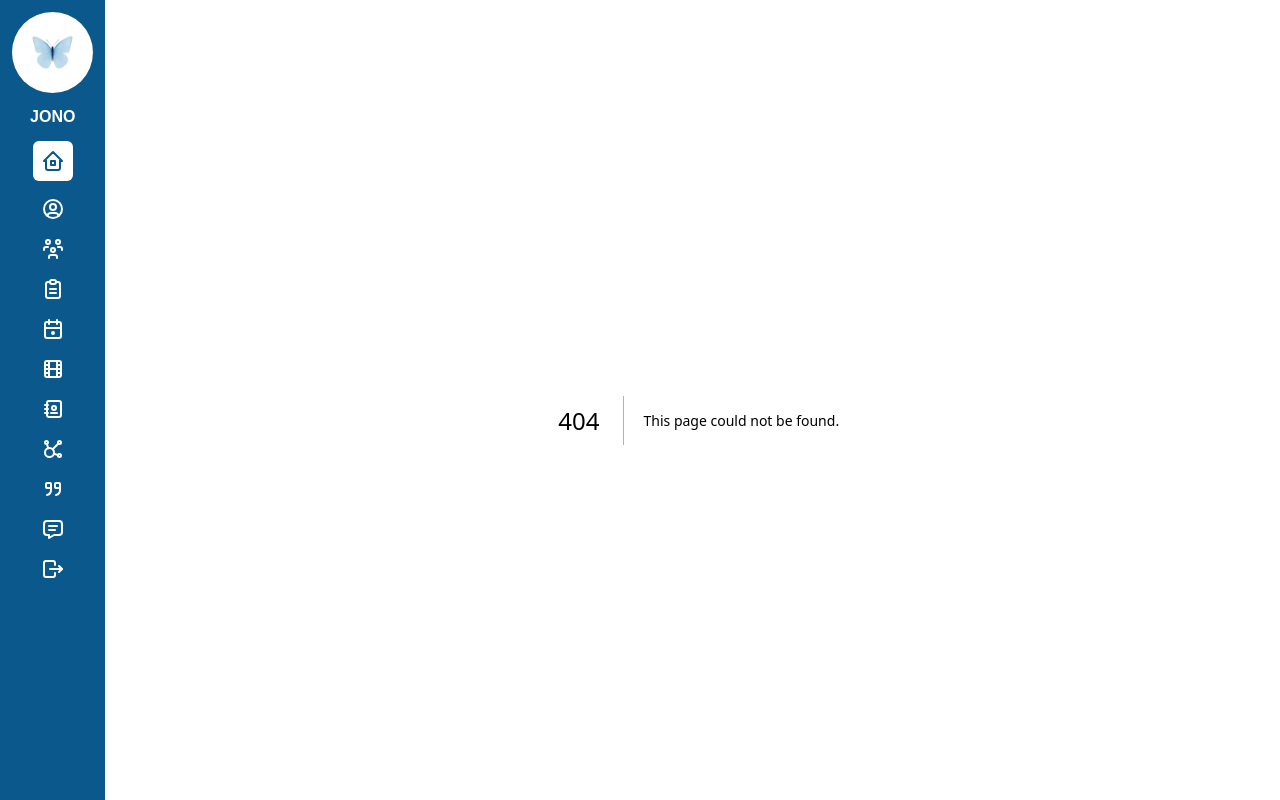
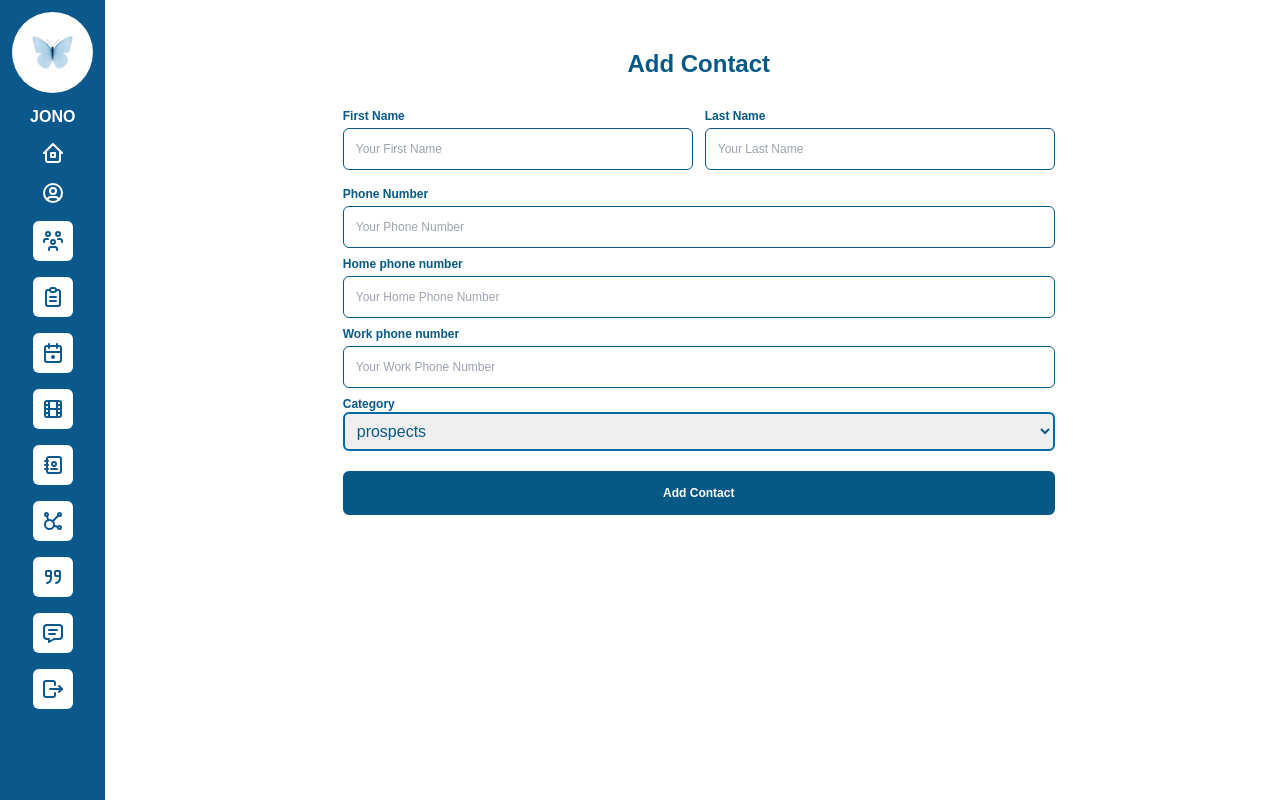
Before and after one commit to adindaistika/project_prospect, a Next.js app: page /contact/add in a window 1280 px wide. Before the commit this address had no page. Built offline with nearby package versions, Linux system fonts and the light colour scheme.

Commit message:
contact add

```diff
--- a/src/components/Navbar.jsx
+++ b/src/components/Navbar.jsx
@@ -9,9 +9,12 @@ import { IconAddressBook } from "@tabler/icons-react";
 import { IconCalendarDue } from "@tabler/icons-react";
 import { IconUserCircle } from "@tabler/icons-react";
 import { IconHome2 } from "@tabler/icons-react";
+import { useRouter } from "next/router";
+import Link from 'next/link';
 
 
 const Navbar = () => {
+  const router = useRouter();
   return (
     <nav className="bg-primary p-3 space-y-3">
       <div>
@@ -19,19 +22,43 @@ const Navbar = () => {
         <h1 className="text-center text-white font-semibold">JONO</h1>
       </div>
       <div className="flex flex-col items-center gap-4">
+        <Link href = {'/'}>
+        <div className={router.pathname === "/" && "bg-second p-2 w-max rounded-md"}>
+          <IconHome2 color={router.pathname === "/" ? "#0B588D" : "#FFFFFF"} />
+        </div>
+        </Link>
+        <Link href = {'/contact'}>
+        <div className={router.pathname === "/contact" && "bg-second p-2 w-max rounded-md"}>
+          <IconUserCircle color={router.pathname === "/contact" ? "#0B588D" : "#ffffff"} />
+        </div>
+        </Link>
         <div className="bg-second p-2 w-max rounded-md">
-          <IconHome2 color="#0B588D" />
+          <IconUsersGroup color="#0B588D" />
         </div>
-        <IconUserCircle color="#ffffff"/>
-        <IconUsersGroup color="#ffffff"/>
-        <IconClipboardText color="#ffffff"/>
-        <IconCalendarDue color="#ffffff"/>
-        <IconMovie color="#ffffff" />
-        <IconAddressBook color="#ffffff" />
-        <IconAffiliate color="#ffffff"/>
-        <IconQuote color="#ffffff" />
-        <IconMessage color="#ffffff"/>
-        <IconLogout color="#ffffff"/>
+        <div className="bg-second p-2 w-max rounded-md">
+          <IconClipboardText color="#0B588D" />
+        </div>
+        <div className="bg-second p-2 w-max rounded-md">
+          <IconCalendarDue color="#0B588D" />
+        </div>
+        <div className="bg-second p-2 w-max rounded-md">
+          <IconMovie color="#0B588D" />
+        </div>
+        <div className="bg-second p-2 w-max rounded-md">
+          <IconAddressBook color="#0B588D" />
+        </div>
+        <div className="bg-second p-2 w-max rounded-md">
+          <IconAffiliate color="#0B588D" />
+        </div>
+        <div className="bg-second p-2 w-max rounded-md">
+          <IconQuote color="#0B588D" />
+        </div>
+        <div className="bg-second p-2 w-max rounded-md">
+          <IconMessage color="#0B588D" />
+        </div>
+        <div className="bg-second p-2 w-max rounded-md">
+          <IconLogout color="#0B588D" />
+        </div>
       </div>
     </nav>
   );
--- /dev/null
+++ b/src/pages/contact/add/index.jsx
@@ -0,0 +1,84 @@
+const AddContact = () => {
+    return (
+        <main className="w-full lg:max-w-3xl lg:mx-auto text-sky-800 p-7">
+            <h1 className="text-center font-bold text-2xl">Add Contact</h1>
+            <form className="mt-5">
+                <div className="grid grid-cols-2 gap-3">
+                    <label className="flex my-2 flex-col gap-1 text-xs w-full">
+                        <span className="text-xs font-bold text-sky-800">First Name</span>
+                        <input
+                            className="p-3 rounded-md outline-none border border-sky-800 text-sky"
+                            type="text"
+                            required
+                            placeholder="Your First Name"
+                            name="firstname"
+                            id="firstname"
+                        />
+                    </label>
+                    <label className="flex my-2 flex-col gap-1 text-xs w-ful">
+                        <span className="text-xs font-bold text-sky-800">Last Name</span>
+                        <input
+                            className="p-3 rounded-md outline-none border border-sky-800 text-sky"
+                            type="text"
+                            required
+                            placeholder="Your Last Name"
+                            name="lastname"
+                            id="lastname"
+                        />
+                    </label>
+                </div>
+                <label className="flex my-2 flex-col gap-1 text-xs w-full">
+                    <span className="text-xs font-bold text-sky-800">Phone Number</span>
+                    <input
+                        className="p-3 rounded-md outline-none border border-sky-800 text-sky"
+                        type="text"
+                        required
+                        placeholder="Your Phone Number"
+                        name="phonenumber"
+                        id="phonenumber"
+                    />
+                </label>
+                <label className="flex my-2 flex-col gap-1 text-xs w-full">
+                    <span className="text-xs font-bold text-sky-800">Home phone number</span>
+                    <input
+                        className="p-3 rounded-md outline-none border border-sky-800 text-sky"
+                        type="text"
+                        required
+                        placeholder="Your Home Phone Number"
+                        name="homePhoneNumber"
+                        id="homePhoneNumber"
+                    />
+                </label>
+                <label className="flex my-2 flex-col gap-1 text-xs w-full">
+                    <span className="text-xs font-bold text-sky-800">Work phone number</span>
+                    <input
+                        className="p-3 rounded-md outline-none border border-sky-800 text-sky"
+                        type="text"
+                        required
+                        placeholder="Your Work Phone Number"
+                        name="workPhoneNumber"
+                        id="workPhoneNumber"
+                    />
+                </label>
+                <label className="flex flex-col w-full" htmlFor="category">
+                    <span className="font-bold text-xs text-sky-800">Category</span>
+                    <select
+                        className="bg-white-700 text-sky-800 border-2 border-sky-700 p-2 rounded-md outline-none"
+                        name="actegory"
+                        id="category">
+                        <option className="text-sky-800" value="prospects">prospects</option>
+                        <option className="text-sky-800" value="team">team</option>
+                        <option className="text-sky-800" value="client">client</option>
+                    </select>
+                </label>
+                <button
+                    className="mt-[20px] w-full bg-sky-800 hover:bg-transparent hover:text-sky-800 border-2 transition-all ease-in-out border-sky-800 p-3 text-xs rounded-md text-white font-bold"
+                    type="submit">
+                    Add Contact
+                </button>
+            </form>
+        </main>
+    );
+};
+
+export default AddContact;
--- a/src/pages/contact/index.jsx
+++ b/src/pages/contact/index.jsx
@@ -57,7 +57,7 @@ const Contact = () => {
             </div>
             <div className="flex justify-between items-center mt-8 mb-3">
                 <h5 className="text-lg font-semibold">All contact</h5>
-                <button className="p-2 bg-primary rounded-md text-xs text-second" type="button"> + Add Contact </button>
+                <button className="p-2 bg-primary rounded-md text-xs text-second" onClick={()=>window.location.href='contact/add'} type="button"> + Add Contact </button>
             </div>
             <div className="grid grid-cols-2 gap-3">
                 <div className="flex items-center gap-3 p-3 rounded-md shadow-md">
--- a/src/pages/index.jsx
+++ b/src/pages/index.jsx
@@ -6,10 +6,10 @@ import { IconBell } from "@tabler/icons-react";
 const Home = () => {
   return (
     <main className="px-8">
-      <header className="flex justify-between items-center">
+      <header className="flex justify-between lg:flex-row lg:items-center">
         <div>
-          <h1 className="text-primary">Halo, Selamat datang Jono</h1>
-          <h5 className="text-slate-400">Good Morning</h5>
+          <h1 className="text-primary lg:text-left">Halo, Selamat datang Jono</h1>
+          <h5 className="text-slate-400 text-center lg:text-left">Good Morning</h5>
         </div>
         <div className="flex gap-3 items-center">
           <p>Agust 23,2023 4.30 PM</p>
@@ -21,7 +21,7 @@ const Home = () => {
         <input className="outline-none w-full" type="text" name="search" id="search" />
         <IconSearch />
       </div>
-      <div className="flex gap-3 text-white">
+      <div className="flex gap-3 text-white lg:flex-row">
         <div className="p-8  bg-[#214A00] rounded-md w-full">
           <p className="text-center">0/0</p>
           <p>Propespect Added</p>
@@ -35,7 +35,7 @@ const Home = () => {
           <p>Propespect Added</p>
         </div>
       </div>
-      <div className="flex items-start gap-3 my-5">
+      <div className="flex items-start gap-3 my-5 lg:flex-row">
         <div className="space-y-3 w-full">
           <h3 className="font-semibold">Event Terupdate</h3>
           <div className="shadow-md rounded-md p-3 flex justify-between items-center">
@@ -83,17 +83,17 @@ const Home = () => {
             </div>
           </div>
         </div>
-        <div className="space-y-3 w-full">
+        <div className="space-y-3 w-full lg:w-1/2">
           <h3 className="font-semibold">Taks Terupdate</h3>
           <div className="shadow-md rounded-md p-3 flex justify-between item-center">
             <div>
               <h5>Hasil meeting pada sore hari ini adalah ....</h5>
-              <p className="text-xs my-2">
-                Contact Adinda {""}
-                <span className="bg-slate-400 text-[10px] px-2 py-1 rounded-full">
+              <div className="text-xs my-2 flex gap-2 items-center flex-wrap">
+                <div> Contact Adinda {""} </div>
+                <div className="bg-slate-400 text-[10px] px-2 py-1 rounded-full">
                   Reminder : 23/09/2023 04.00 PM
-                </span>
-              </p>
+                </div>
+              </div>
             </div>
             <div className="text-center">
               <h6 className="font-semibold">23</h6>
@@ -103,12 +103,12 @@ const Home = () => {
           <div className="shadow-md rounded-md p-3 flex justify-between item-center">
             <div>
               <h5>Hasil meeting pada sore hari ini adalah ....</h5>
-              <p className="text-xs my-2">
-                Contact Adinda {""}
-                <span className="bg-slate-400 text-[10px] px-2 py-1 rounded-full">
+              <div className="text-xs my-2 flex gap-2 items-center flex-wrap">
+                <div> Contact Adinda {""} </div>
+                <div className="bg-slate-400 text-[10px] px-2 py-1 rounded-full">
                   Reminder : 23/09/2023 04.00 PM
-                </span>
-              </p>
+                </div>
+              </div>
             </div>
             <div className="text-center">
               <h6 className="font-semibold">23</h6>
@@ -118,12 +118,12 @@ const Home = () => {
           <div className="shadow-md rounded-md p-3 flex justify-between item-center">
             <div>
               <h5>Hasil meeting pada sore hari ini adalah ....</h5>
-              <p className="text-xs my-2">
-                Contact Adinda {""}
-                <span className="bg-slate-400 text-[10px] px-2 py-1 rounded-full">
+              <div className="text-xs my-2 flex gap-2 items-center flex-wrap">
+                <div> Contact Adinda {""} </div>
+                <div className="bg-slate-400 text-[10px] px-2 py-1 rounded-full">
                   Reminder : 23/09/2023 04.00 PM
-                </span>
-              </p>
+                </div>
+              </div>
             </div>
             <div className="text-center">
               <h6 className="font-semibold">23</h6>
```
